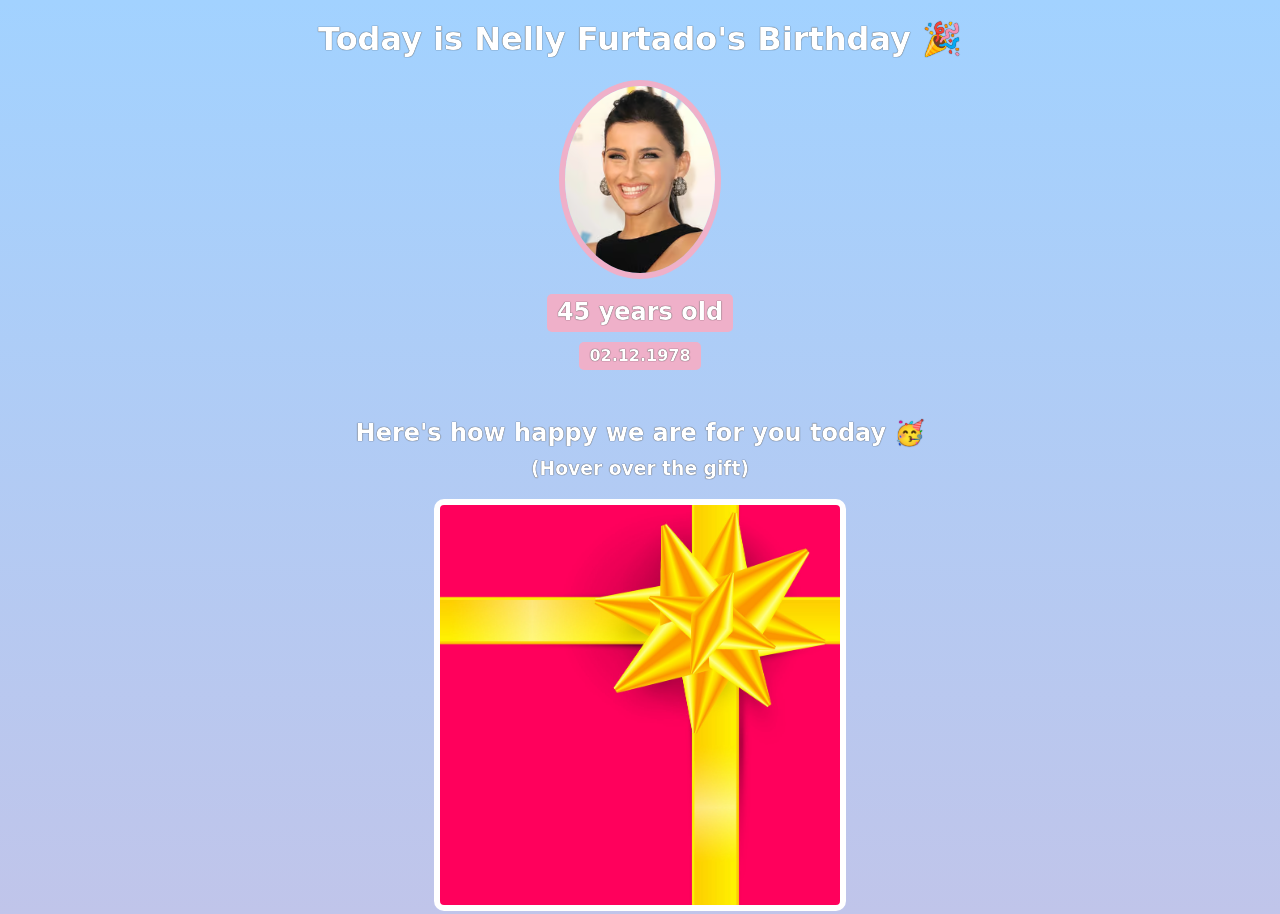
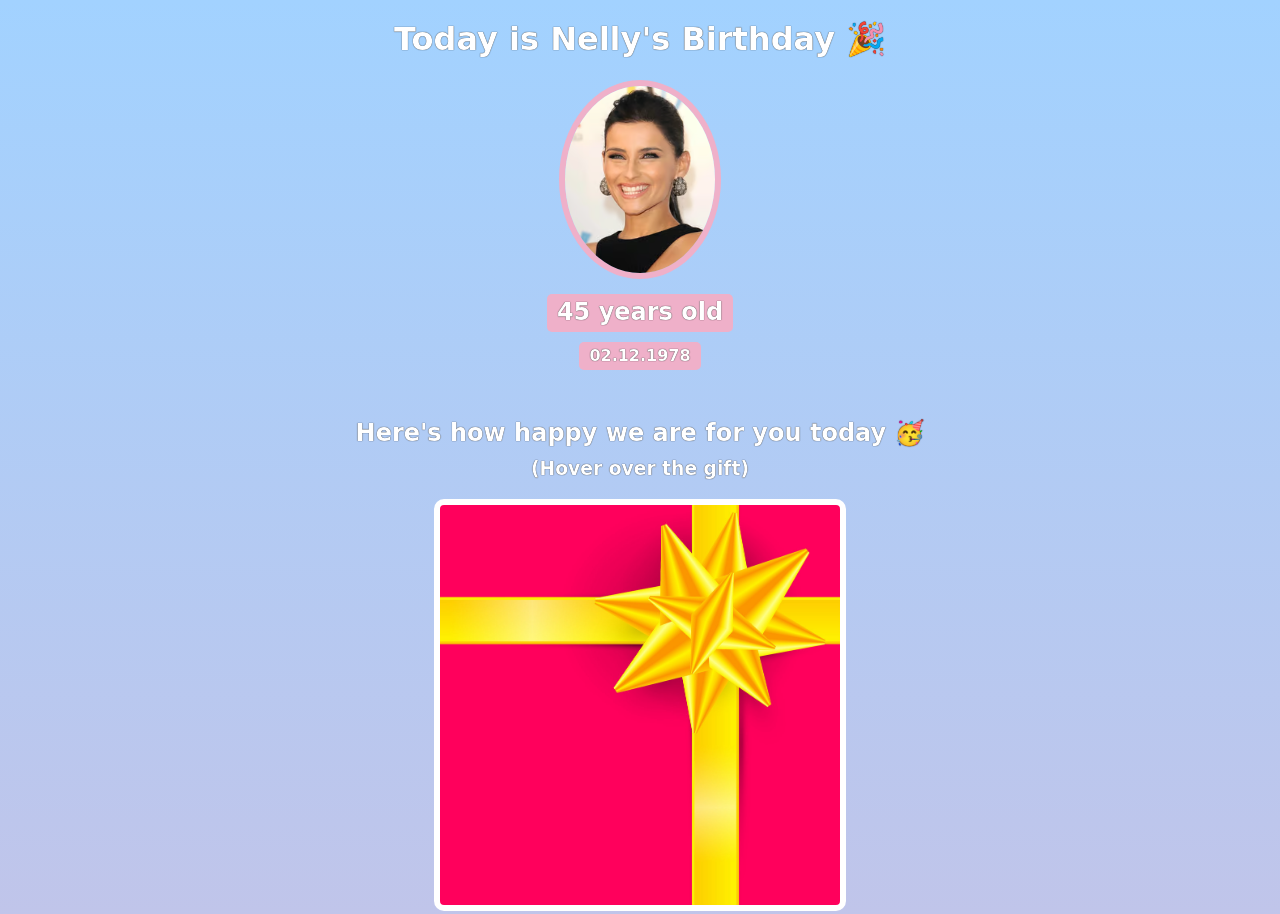
Before and after one commit to KeyDe-l/Birthday-gift, a website built with Vite: page co5e7434db72aba24278635fe/index.html in a window 1280 px wide. Shown: the top 914 px of the page. Built offline with nearby package versions, Linux system fonts and the light colour scheme; a web font is replaced by a local one.

Commit message:
Change name to Nelly

```diff
--- a/co5e7434db72aba24278635fe/index.html
+++ b/co5e7434db72aba24278635fe/index.html
@@ -7,7 +7,7 @@
     </head>
     <body>
         <div id="header">
-            <h1>Today is Nelly Furtado's Birthday 🎉</h1>
+            <h1>Today is Nelly's Birthday 🎉</h1>
             <img id="singer-img" src="images/nelly-furtado.avif">
             <h2 id="bday-age">45 years old</h2>
             <h4 id="bday-date">02.12.1978</h4>
```
